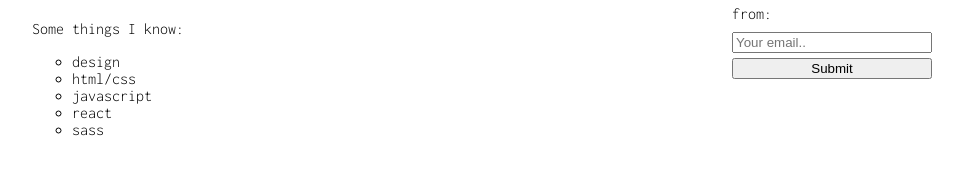
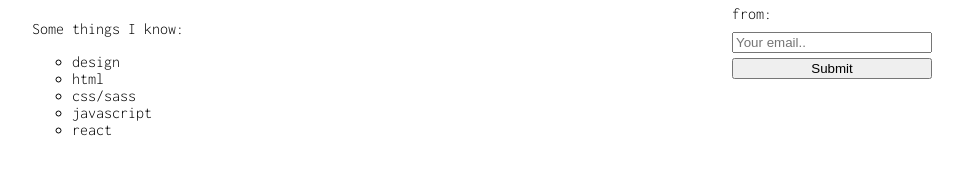
Before and after one commit to ericadeguzman/edg, a React (Vite) app: page / in a window 1280 px wide. Shown: the part 443-631 px from the top of the page, without its empty margins (158-1121 px from the left). Built offline with nearby package versions, Linux system fonts and the light colour scheme.

Commit message:
home changes

```diff
--- a/src/pages/Home.tsx
+++ b/src/pages/Home.tsx
@@ -14,10 +14,10 @@ function HomePage() {
         <p>Some things I know:</p>
         <ul className="horizontalList">
           <li>design</li>
-          <li>html/css</li>
+          <li>html</li>
+          <li>css/sass</li>
           <li>javascript</li>
           <li>react</li>
-          <li>sass</li>
         </ul>
       </div>
       <form>
```
